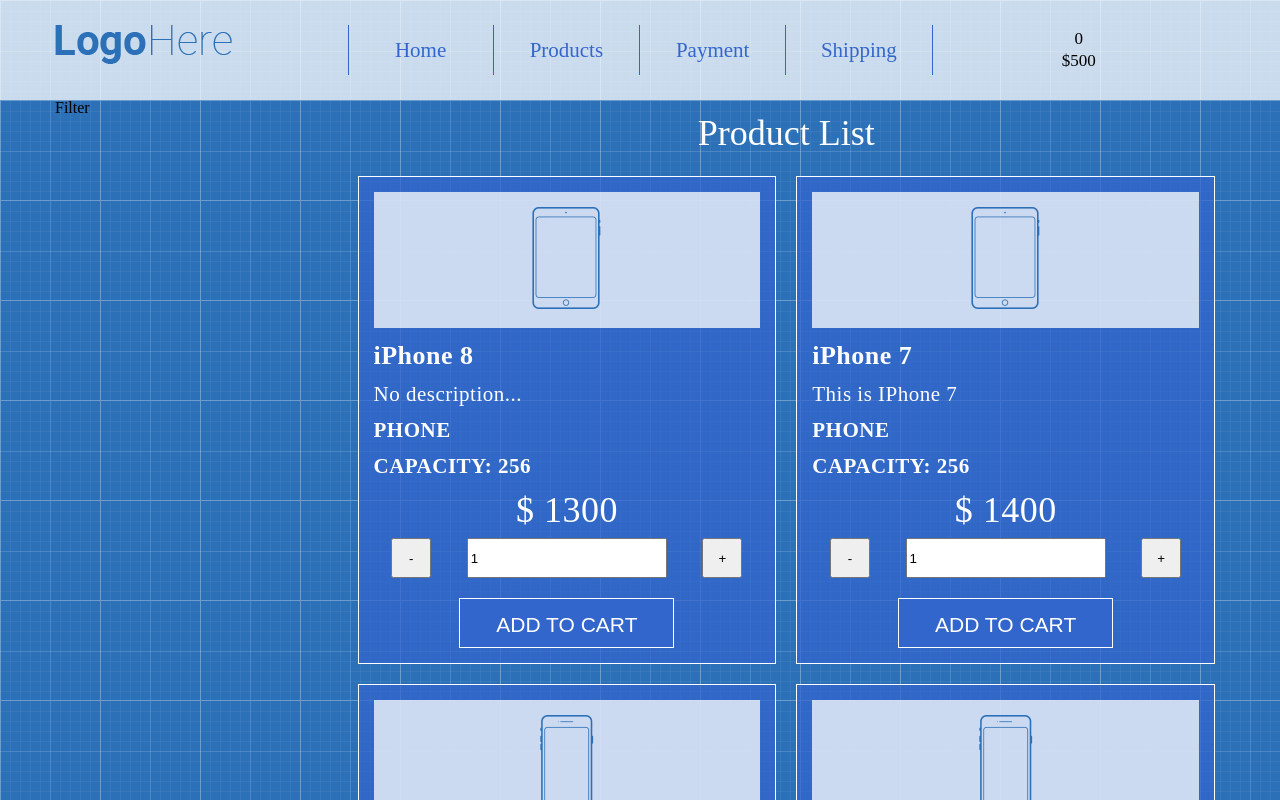
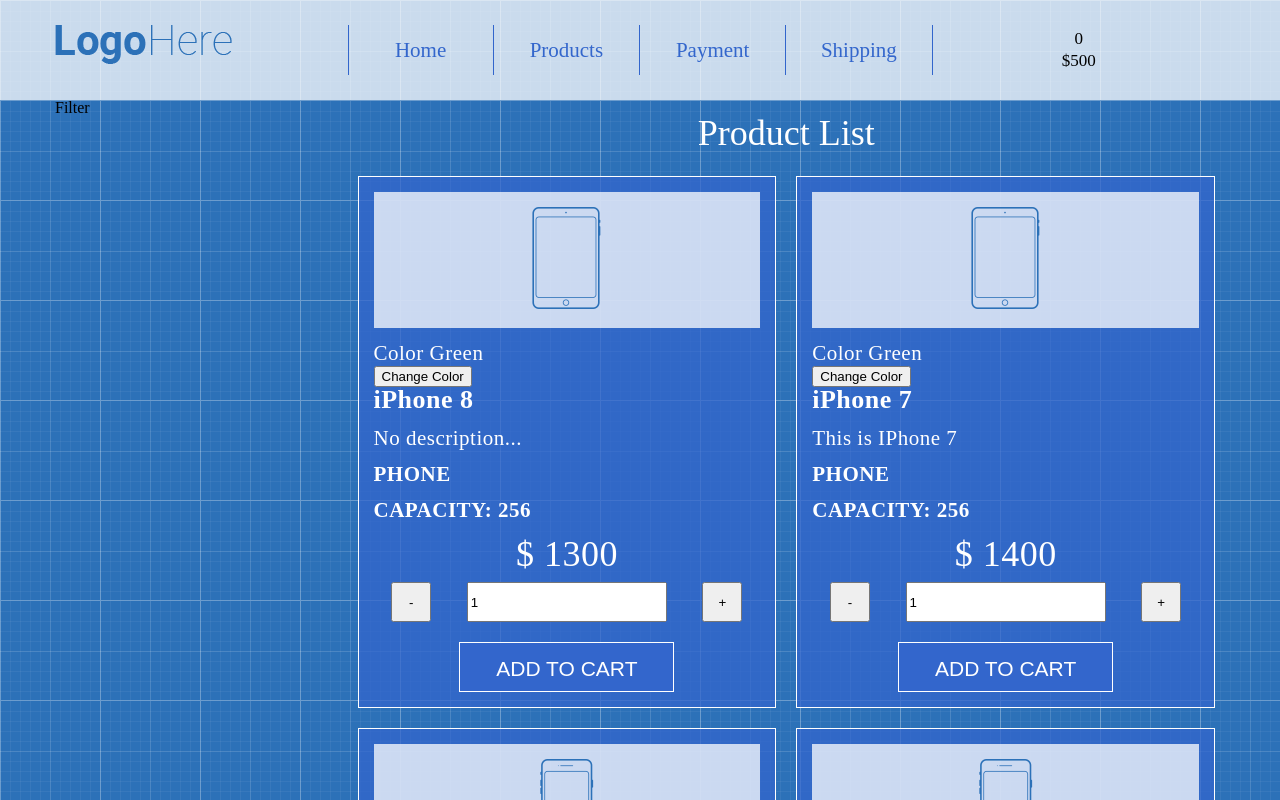
Before and after one commit to arkavenko15/react-shop, a React (Create React App) app: page / in a window 1280 px wide. Shown: the top 800 px of the page. Built offline with nearby package versions, Linux system fonts and the light colour scheme.

Commit message:
added state and function for color

```diff
--- a/src/App/Main/Products/ProductListItem.js
+++ b/src/App/Main/Products/ProductListItem.js
@@ -10,6 +10,7 @@
 
     state = {
         productCount : 1,
+        color: "Green"
     }
     onIncrementClick()
     {
@@ -25,7 +26,14 @@
             }
         ))
     }
-
+    changeColor()
+    {
+        this.setState((color) =>(
+            {
+                color: "Red"
+            }
+        ))
+    }
     render()
     {
 
@@ -44,6 +52,8 @@
             <div className="product-img">
                 <img src={image} alt=""/>
             </div>
+            <p>Color {this.state.color}</p>
+            <button onClick = {()=>this.changeColor()}>Change Color</button>
             <div className="product-title">{name}</div>
             <div className="product-description">{description}</div>
             <div className="product-features">{type}</div>
```
